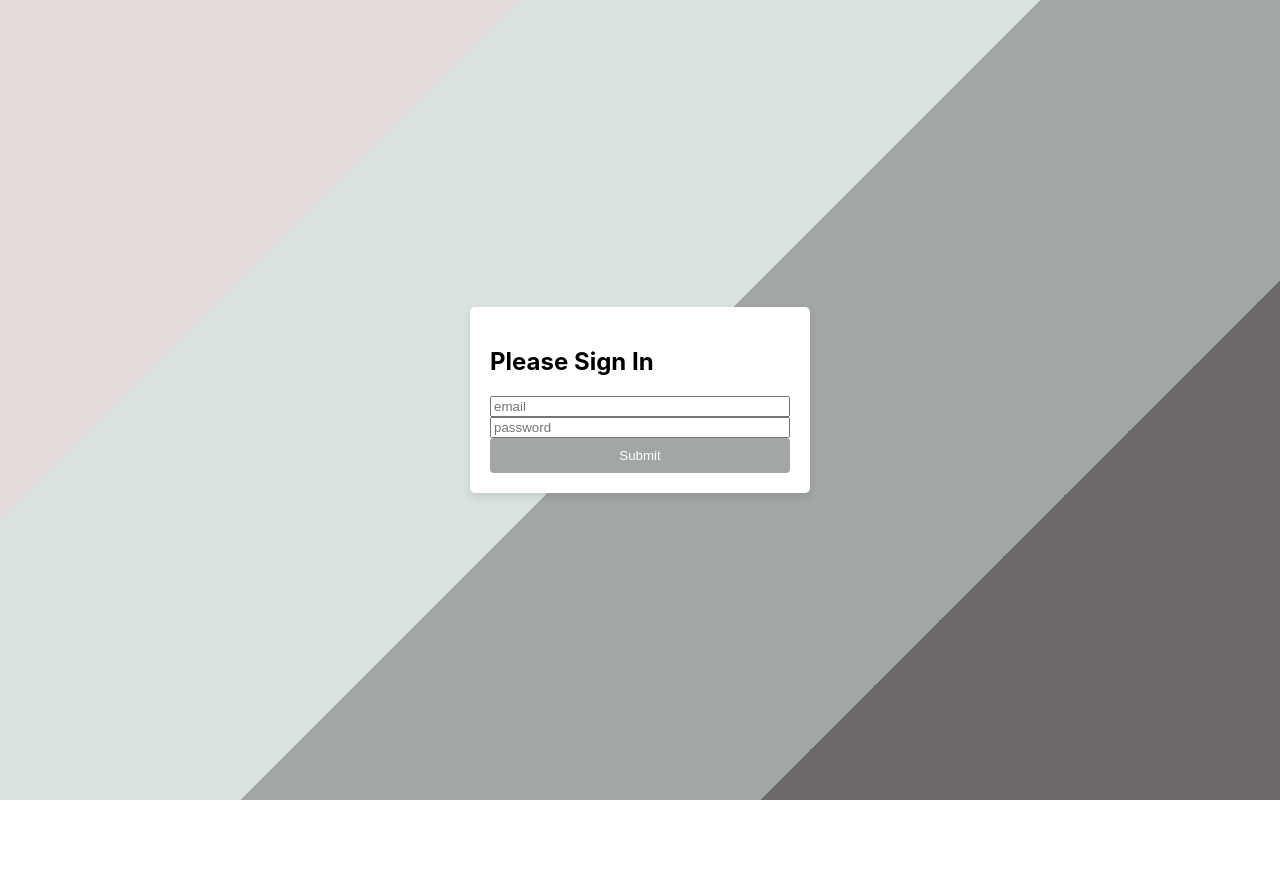
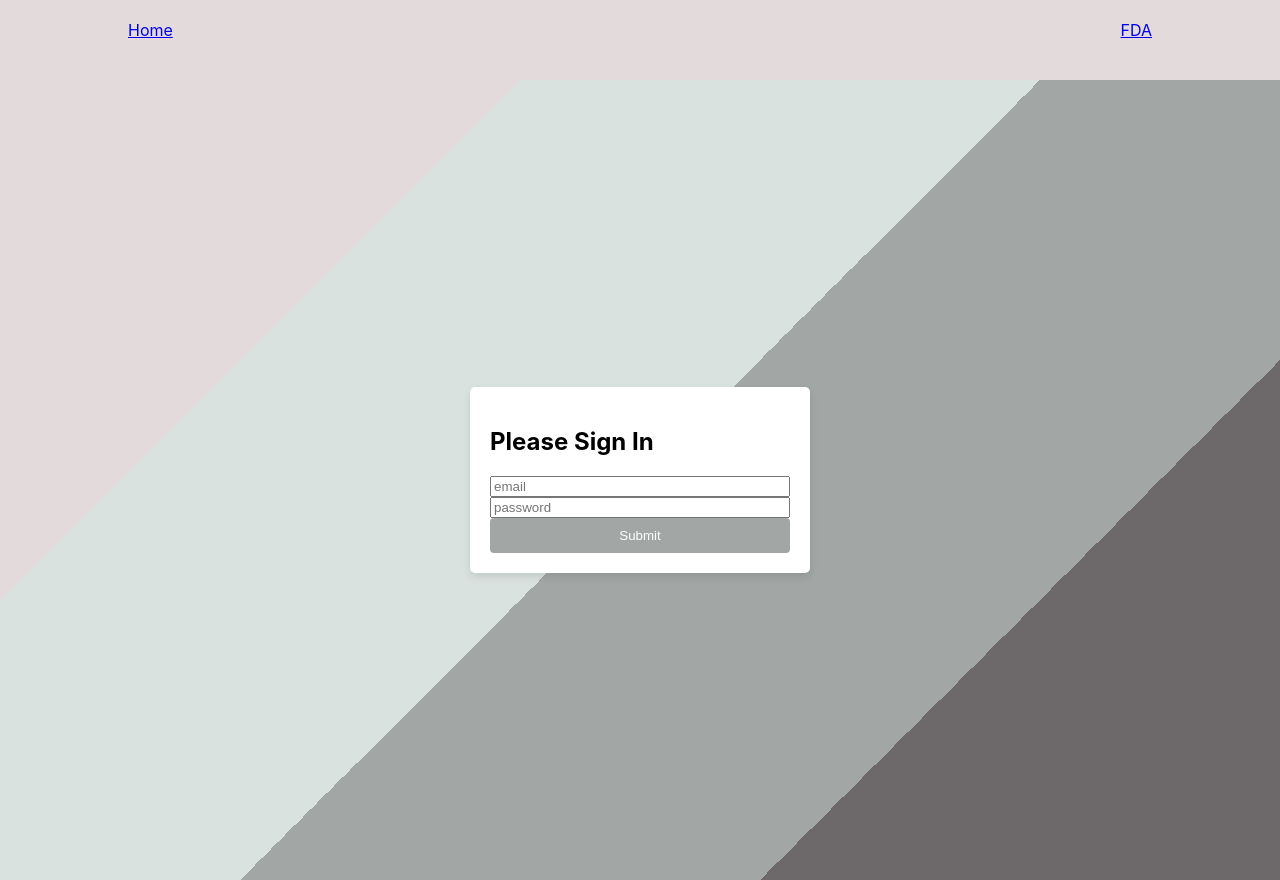
Before and after one commit to elab-development/internet-tehnologije-projekat-euprava_2020_0149, a React (Create React App) app in the folder reactapp/: page / in a window 1280 px wide. Before the commit the page ends 800 px from the top, so only its background shows below. Built offline with nearby package versions, Linux system fonts and the light colour scheme.

Commit message:
kreirana reusable komponenta navbar

```diff
--- a/reactapp/src/App.js
+++ b/reactapp/src/App.js
@@ -7,18 +7,22 @@ import DetaljiAnkete from './komponente/ankete/detalji/DetaljiAnkete';
 import OpenFDAComponent from './komponente/fda/OpenFDAComponent';
 import TabelaAnketaKorisnik from './komponente/ankete/korisnik/TabelaAnketaKorisnik';
 import GlasajAnketa from './komponente/ankete/korisnik/GlasajAnketa';
+import { useState } from 'react';
+import Navbar from './komponente/reusable/Navbar';
 
 function App() {
+  const [token,setToken] = useState();
   return (
    <BrowserRouter>
+      <Navbar token={token}  setToken={setToken} ></Navbar>
+      <Routes>
 
-      <Routes>
-      <Route path='/ankete/glasaj/:id' element={<GlasajAnketa />}></Route>
-        <Route path='/ankete/:id' element={<DetaljiAnkete></DetaljiAnkete>}></Route>
-        <Route path='/ankete' element={<TabelaAnketaKorisnik></TabelaAnketaKorisnik>}></Route>
-        <Route path='/admin' element={<TabelaAnketa></TabelaAnketa>}></Route>
-        <Route path='/fda' element={<OpenFDAComponent></OpenFDAComponent>}></Route>
-        <Route path='/' element={<Login></Login>}></Route>
+        <Route path='/ankete/glasaj/:id' element={<GlasajAnketa />}></Route>     {/* ulogovani korisnik */}
+        <Route path='/ankete/:id' element={<DetaljiAnkete></DetaljiAnkete>}></Route>{/* ulogovani admin */}
+        <Route path='/ankete' element={<TabelaAnketaKorisnik></TabelaAnketaKorisnik>}></Route> {/* ulogovani korisnik */}
+        <Route path='/admin' element={<TabelaAnketa></TabelaAnketa>}></Route>{/* ulogovani admin */}
+        <Route path='/fda' element={<OpenFDAComponent></OpenFDAComponent>}></Route>   {/*svi */}
+        <Route path='/' element={<Login setToken={setToken}></Login>}></Route>{/*svi */}
 
       </Routes>
 
--- a/reactapp/src/komponente/login/Login.jsx
+++ b/reactapp/src/komponente/login/Login.jsx
@@ -4,7 +4,7 @@ import { useNavigate } from 'react-router-dom';
 import InputField from '../reusable/InputField';
 
 
-const Login = () => {
+const Login = ({setToken}) => {
   const [email, setEmail] = useState('');
   const [password, setPassword] = useState('');
   const navigate = useNavigate();
@@ -16,6 +16,7 @@ const Login = () => {
       sessionStorage.setItem('token', response.data.token);
       sessionStorage.setItem('user_id', response.data.user.id);
       sessionStorage.setItem('user_uloga', response.data.user.uloga);
+      setToken(response.data.token)
       navigate('/ankete');
     } catch (error) {
       console.error('Login failed:', error);
--- /dev/null
+++ b/reactapp/src/komponente/reusable/Navbar.jsx
@@ -0,0 +1,55 @@
+import React, { useEffect, useState } from 'react';
+import { Link } from 'react-router-dom';
+
+const Navbar = ({token,setToken}) => {
+  const [userRole, setUserRole] = useState(null);
+
+
+  useEffect(() => {
+
+    if (token) {
+      const userRoleFromStorage = sessionStorage.getItem('user_uloga');
+      setUserRole(userRoleFromStorage);
+    }
+  }, [token]);
+
+  return (
+    <div style={styles.container}>
+      <div style={styles.controlsContainer}>
+        <Link to="/">Home</Link>
+        {token && userRole === 'korisnik' && (
+          <>
+            <Link to="/ankete">Ankete</Link>
+
+          </>
+        )}
+        {token && userRole === 'admin' && (
+          <>
+            <Link to="/admin">Admin</Link>
+          </>
+        )}
+        <Link to="/fda">FDA</Link>
+      </div>
+    </div>
+  );
+};
+
+const styles = {
+  container: {
+    display: 'flex',
+    flexDirection: 'column',
+    alignItems: 'center',
+    justifyContent: 'flex-start',
+    height: 'auto',
+    backgroundColor:'rgb(226, 218, 219)'  ,
+    padding: '20px 0'
+  },
+  controlsContainer: {
+    display: 'flex',
+    justifyContent: 'space-between',
+    width: '80%',
+    marginBottom: '20px',
+  },
+};
+
+export default Navbar;
```
